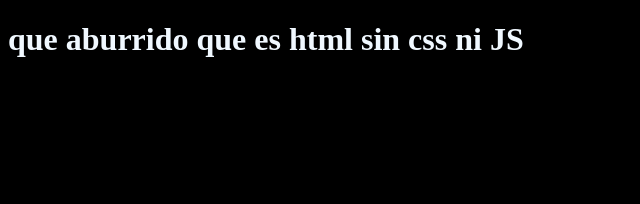
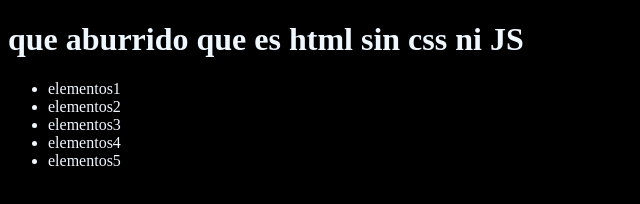
Before and after one commit to FacuG0/practicadelcursodegit-1, a plain HTML site: page index.html in a window 1280 px wide. Shown: the whole page, without its empty margins (0-640 px from the left). Drawn offline with Linux system fonts and the light colour scheme.

Commit message:
cambio html

```diff
--- a/index.html
+++ b/index.html
@@ -9,5 +9,12 @@
 </head>
 <body>
     <h1>que aburrido que es html sin css ni JS</h1>
+    <ul>
+        <li>elementos1</li>
+        <li>elementos2</li>
+        <li>elementos3</li>
+        <li>elementos4</li>
+        <li>elementos5</li>
+    </ul>
 </body>
 </html>
```
